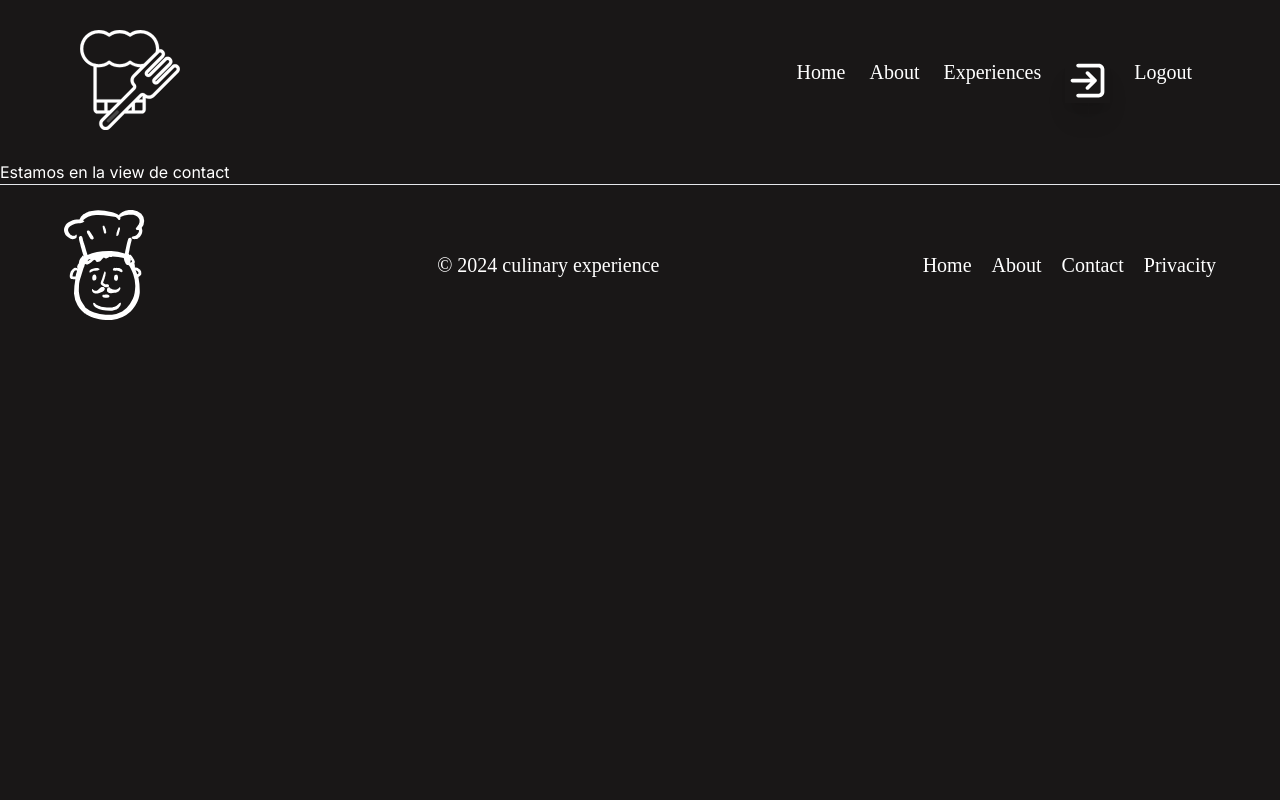
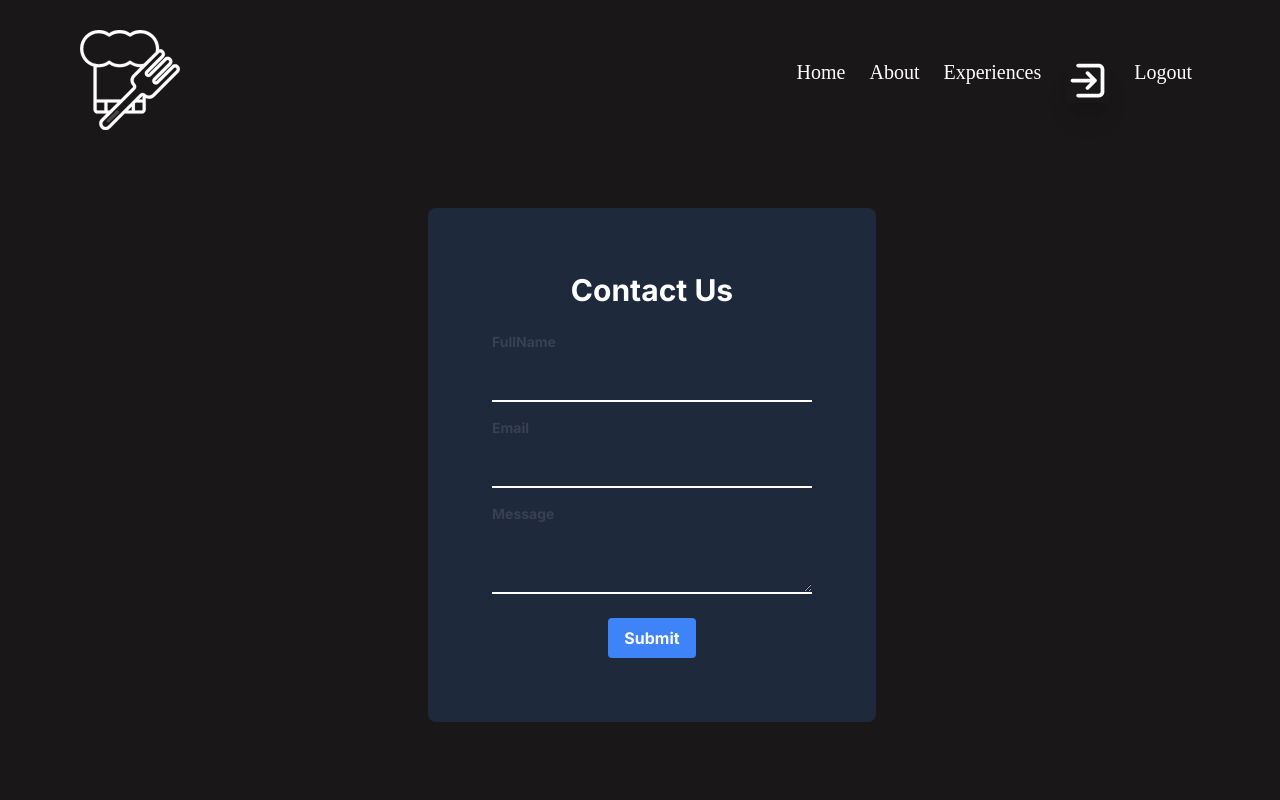
Before and after one commit to ottorst/proyectofinal, a Next.js app in the folder front/: page /contact in a window 1280 px wide. Shown: the top 800 px of the page. Built offline with nearby package versions, Linux system fonts and the light colour scheme; no server answers.

Commit message:
Creacion de Contact form

```diff
--- a/front/src/app/contact/page.tsx
+++ b/front/src/app/contact/page.tsx
@@ -1,9 +1,12 @@
-
+//Vendors
+import Contact from "@/src/components/contact/Contact"
 
 
 function ContactView() {
   return (
-    <div>Estamos en la view de contact</div>
+    <div>
+      <Contact/>
+    </div>
   )
 }
 
--- /dev/null
+++ b/front/src/components/contact/Contact.tsx
@@ -0,0 +1,101 @@
+"use client"
+
+//Vendors
+import Link from "next/link"
+import { useState } from "react";
+
+
+
+const Contact:React.FC = () => {
+const [errorMessage,setErrorMessage] = useState({
+    fullname:"",
+    email:"",
+    message:""
+})
+ const [dataUser,setDataUser] = useState({
+    fullname:"",
+    email:"",
+    message:""
+ })
+
+const handleSubmit = (event:React.FormEvent) => {
+event.preventDefault();
+};
+
+
+const handleChange = (event:React.ChangeEvent<HTMLInputElement | HTMLTextAreaElement>) => {
+    const{name,value} = event.target;
+
+    setDataUser({
+        ...dataUser,
+       [name]:value
+     })
+};
+
+
+return (
+    <div className="text-black flex items-center justify-center p-10 ml-6">
+    <div className="rounded-lg max-w-md p-16 bg-slate-800 mt-2 mb-12 w-full">
+        <h2 className="text-3xl font-bold mb-2 text-center text-white">Contact Us</h2>
+        <div className="flex items-center justify-center space-x-2">
+
+        </div>
+        <form onSubmit={handleSubmit}>
+            <div className="mb-4 mt-4 text-white">
+
+                <label className="block text-gray-700 text-sm font-bold mb-2 peer-focus:font-medium">FullName</label>
+                <input
+                    type="text"
+                    name="fullname"
+                    className="block py-2.5 px-0 w-full text-sm text-gray-900 bg-transparent border-0 border-b-2 border-b-white appearance-none dark:text-white dark:border-gray-600 dark:focus:border-blue-500 focus:outline-none focus:ring-0 focus:border-blue-600 peer input:valid:border-blue-600 input-autofill"
+                    onChange={handleChange}
+                    value={dataUser.fullname}
+                />
+                {errorMessage.email && <p className="text-red-500 text-xs mt-2">{errorMessage.email}</p>}
+            </div>
+
+            <div className="mb-4 mt-4 text-white">
+
+                <label className="block text-gray-700 text-sm font-bold mb-2 peer-focus:font-medium">Email</label>
+                <input
+                    type="email"
+                    name="email"
+                    className="block py-2.5 px-0 w-full text-sm text-gray-900 bg-transparent border-0 border-b-2 border-b-white appearance-none dark:text-white dark:border-gray-600 dark:focus:border-blue-500 focus:outline-none focus:ring-0 focus:border-blue-600 peer input:valid:border-blue-600 input-autofill"
+                    onChange={handleChange}
+                    value={dataUser.email}
+                />
+                {errorMessage.email && <p className="text-red-500 text-xs mt-2">{errorMessage.email}</p>}
+            </div>
+
+            <div className="mb-6 text-white">
+                <label className="block text-gray-700 text-sm font-bold mb-2 peer-focus:font-medium">Message</label>
+
+            <textarea
+              name="message"
+              className="block py-2.5 px-0 w-full text-sm text-gray-900 bg-transparent border-0 border-b-2 border-b-white appearance-none dark:text-white dark:border-gray-600 dark:focus:border-blue-500 focus:outline-none focus:ring-0 focus:border-blue-600 peer input:valid:border-blue-600 input-autofill"
+              onChange={handleChange}
+              value={dataUser.message}
+            />
+
+            </div>
+
+            <div className="flex items-center justify-center">
+                <button
+                    type="submit"
+                    className="bg-blue-500 hover:bg-blue-700 text-white font-bold py-2 px-4 rounded focus:outline-none focus:shadow-outline"
+                >
+                   Submit
+                </button>
+
+            </div>
+        </form>
+    </div>
+</div>
+  )
+};
+
+
+
+
+
+export default Contact
```
